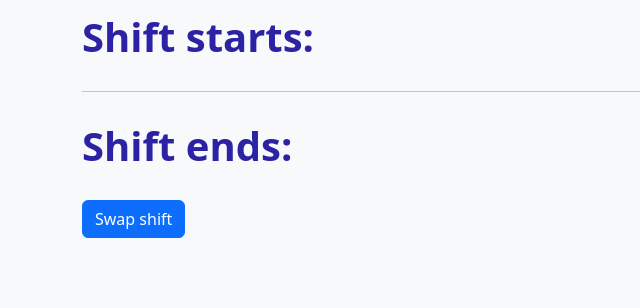
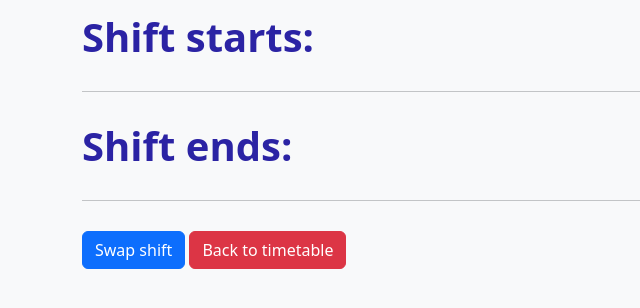
Before and after one commit to Clock-In/Clock-In, a Django app: template app/templates/user/myshift.html in a window 1280 px wide. Shown: the part 171-479 px from the top of the page, without its empty margins (0-640 px from the left). Run offline with Django 5.2, Linux system fonts and the light colour scheme; the template is opened without the code that fills it, so the values that code supplies are empty; parts of the project's set-up code (start-up, migrations or seed data) failed here and were passed over.

Commit message:
added back button to shift page

```diff
--- a/app/templates/user/myshift.html
+++ b/app/templates/user/myshift.html
@@ -65,7 +65,9 @@
         <hr>
         <h1><strong>Shift ends: </strong></h1>
         <h2>{{shift.end_at}}</h2>
+        <hr>
         <a class="btn btn-primary" href="/shift/{{shift.id}}/swap">Swap shift</a>
+        <a class="btn btn-danger" href="{% url 'timetable' %}">Back to timetable</a>
     </main>
 </body>
 </html>
```
